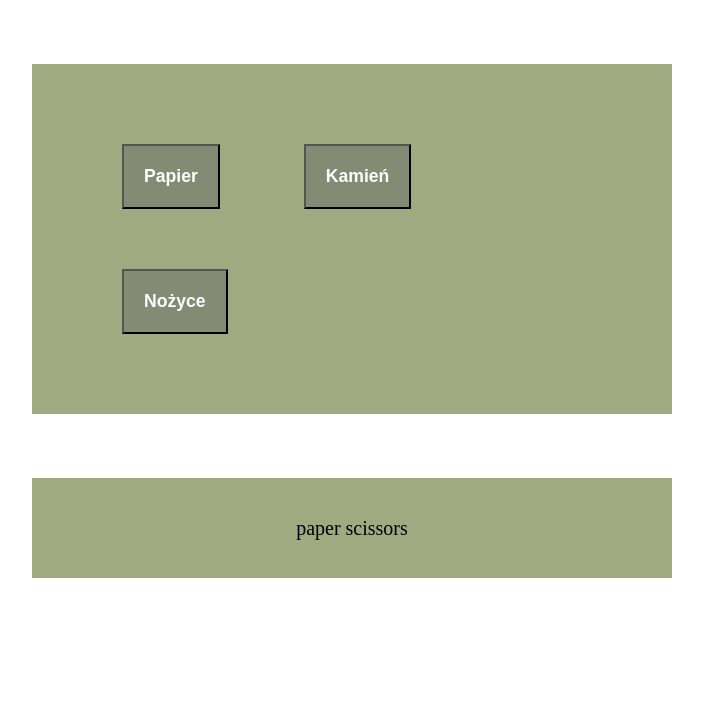
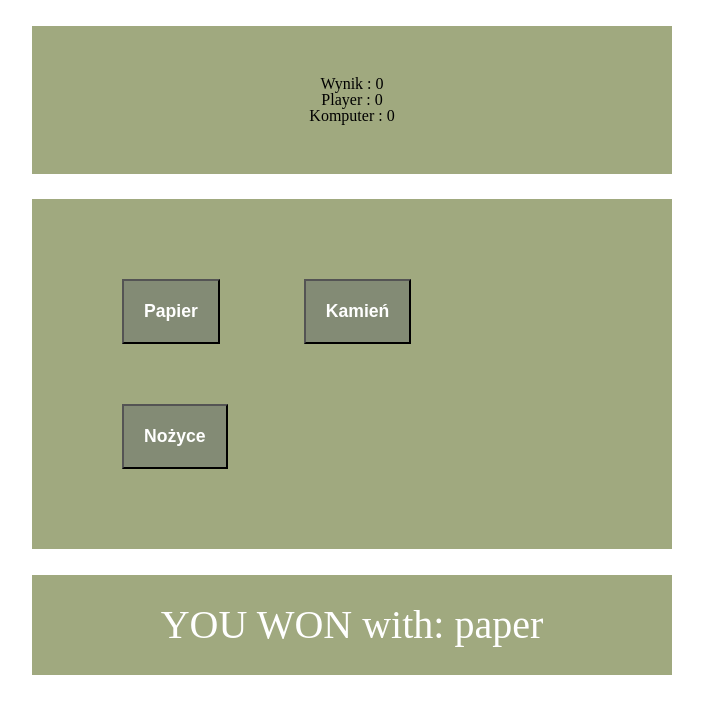
Before and after one commit to fabianzielinski/Zadanie-8-4, a website: page index.html in a window 1280 px wide. Both pictures are taken after a click on the button "Papier". Shown: the whole page, without its empty margins (288-991 px from the left). Drawn offline with Linux system fonts and the light colour scheme.

Commit message:
Add score board.

```diff
--- a/index.html
+++ b/index.html
@@ -9,7 +9,9 @@
     <body>
     	<section>
     		<div class="resultsPanel">
-    			<div id="result"></div>
+    			<div id="gameResult" class="info">Wynik : 0</div>
+    			<div id="playerResult" class="info">Gracz : 0</div>
+    			<div id="compResult" class="info">Komputer : 0</div>
     		</div>
     		<div class="playerPanel">
     			<button id="paper">Papier</button>
@@ -17,7 +19,7 @@
     			<button id="scissors">Nożyce</button>
     		</div>
     		<div class="board">
-    			<div id="output" class="output"></div>
+    			<div id="output" class="info"></div>
     		</div>
     	</section>
     	<script type="text/javascript" src="js/script.js"></script>
--- a/js/script.js
+++ b/js/script.js
@@ -3,19 +3,19 @@
 var compChoice;
 var playerChoice;
 
-var playerResult;
-var compResult;
+var playerResult = 0;
+var compResult = 0;
+var gameResult = 0;
+var rounds = 0;
 
 var btnPaper = document.getElementById('paper');
 var btnRock = document.getElementById('rock');
 var btnScissors = document.getElementById('scissors');
-// var text = document.getElementById('output');
+var output = document.getElementById('output');
 
 var compMove =  function() {
 
 	var cmv = Math.floor(Math.random()*3+1);
-
-	// document.getElementById('output').innerHTML = cmv;
 
 	if (cmv == 1) {
 		compChoice = 'paper';
@@ -36,11 +36,11 @@ var playerMove = function(pmv) {
 
 	compChoice = compMove();
 
-	console.log(pmv);
+	// console.log(pmv);
 
-	document.getElementById('output').innerHTML = playerChoice +'  '+ compChoice ;
+	// document.getElementById('output').innerHTML = playerChoice +'  '+ compChoice ;
 
-	// game();
+	game();
 
 }
 
@@ -50,9 +50,9 @@ function game() {
         document.getElementById('gameResult').innerHTML = "<span style=\"color:green\">" + 'CONGRATULATIONS!' + '<br>' + 'YOU WON THE ENTIRE GAME' + '<br>' + 'Game over, please press the New Game button' + "</span>";
         document.getElementById('playerResult').innerHTML = rounds;
         return;
-    } else if(pcResult == (rounds-1)){
+    } else if(compResult == (rounds-1)){
         document.getElementById('gameResult').innerHTML = "<span style=\"color:red\">" + 'YOU LOST THE ENTIRE GAME' + '<br>' + 'Game over, please press the New Game button' + "</span>";
-        document.getElementById('pcResult').innerHTML = rounds;
+        document.getElementById('compResult').innerHTML = rounds;
         return;
     } else {
 
@@ -60,10 +60,10 @@ function game() {
             output.innerHTML = 'YOU TIED!';
         } else if ((playerChoice == 'paper' && compChoice == 'rock') || (playerChoice == 'rock' && compChoice == 'scissors') || (playerChoice == 'scissors' && compChoice == 'paper')){
             output.innerHTML = 'YOU LOST with: ' + playerChoice;
-            document.getElementById('pcResult').innerHTML = 1 + pcResult++;
+            document.getElementById('compResult').innerHTML = 'Komputer : ' + compResult++;
         } else {
             output.innerHTML = 'YOU WON with: ' + playerChoice;
-            document.getElementById('playerResult').innerHTML = 1 + playerResult++;
+            document.getElementById('playerResult').innerHTML = 'Player : ' + playerResult++;
         }
     }
 }
--- a/sass/style.scss
+++ b/sass/style.scss
@@ -9,9 +9,18 @@ body {
 	background-color: $back-color;
 }
 
+.resultsPanel {
+	background-color: $board-color;
+	margin: 2% 25%;
+	padding: 50px;
+	min-width: 100px;
+}
+
+
+
 .playerPanel {
 	background-color: $board-color;
-	margin: 5% 25%;
+	margin: 2% 25%;
 	padding: 50px;
 	min-width: 100px;
 }
@@ -29,14 +38,16 @@ button {
 	display: flex;
 	background-color: $board-color;
 	max-width: 100%;
-	margin: 20px 25%;
-	// padding: 40px 10%;
+	margin: 2% 25%;
 	min-height: 100px;
 	justify-content: center;
 	align-items: center;
+	color: $back-color;
+	font-size: 40px;
 }
 
-.output {
-	font-size: 20px;
+.info {
+
 	text-align: center;
+
 }
```
Also changed, not shown: css/style.css.
